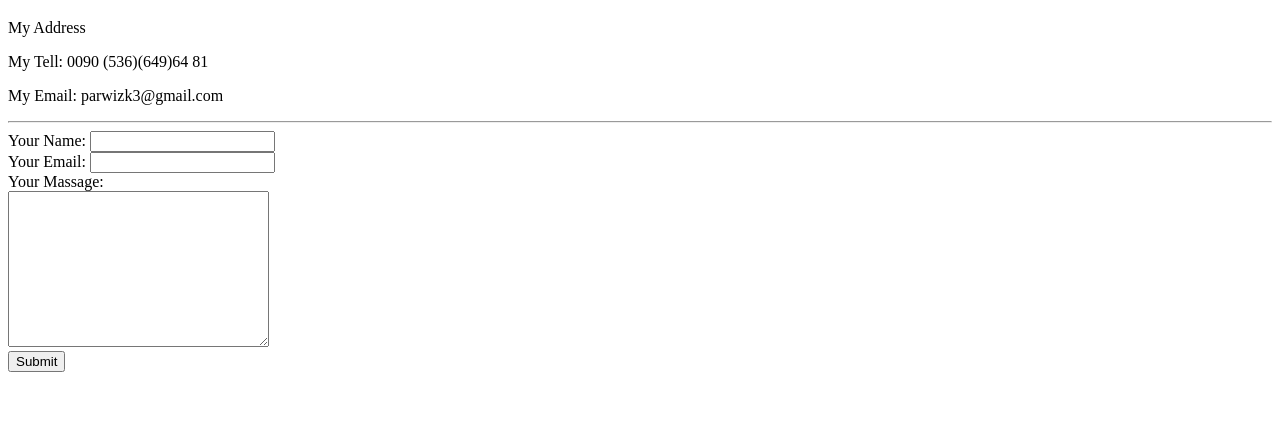
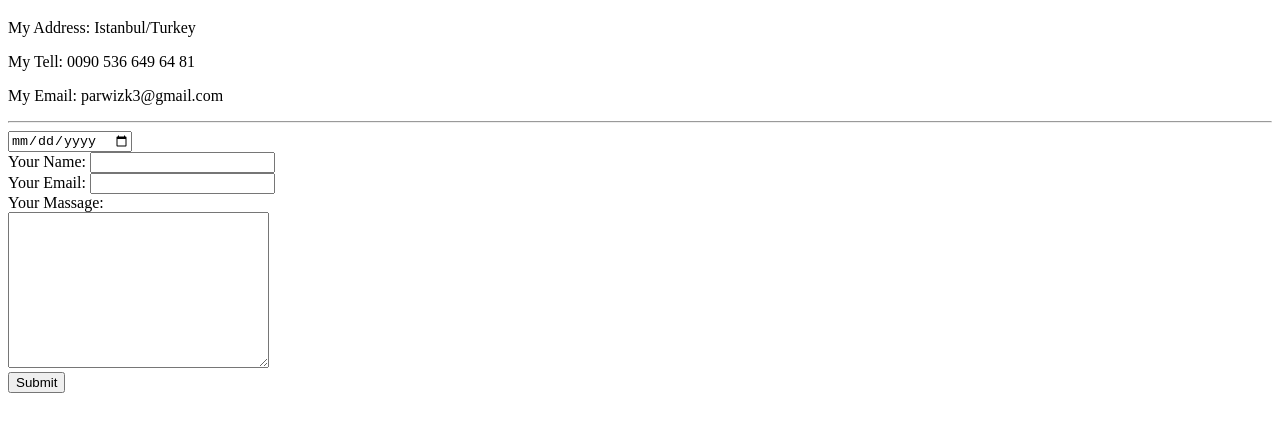
Before and after one commit to parwiz2021/cv, a plain HTML site: page contact-me.html in a window 1280 px wide. Shown: the part 61-492 px from the top of the page. Drawn offline with Linux system fonts and the light colour scheme.

Commit message:
Add files via upload

```diff
--- a/contact-me.html
+++ b/contact-me.html
@@ -8,11 +8,12 @@
 
 <body>
   <h1>My Contact Details </h1>
-  <p>My Address</p>
-  <p>My Tell: 0090 (536)(649)64 81</p>
+  <p>My Address: Istanbul/Turkey</p>
+  <p>My Tell: 0090 536 649 64 81</p>
   <p>My Email: parwizk3@gmail.com</p>
   <hr>
-  <form action="mailto:info@parwiz.com" method="post" enctype="text/plain">
+  <form action="mailto:parwizk3@gmail.com" method="post" enctype="text/plain">
+    <input type="date" name="" value=""><br>
     <label>Your Name:</label>
     <input type="text" name="YourName" value=""><br>
     <label>Your Email:</label>
```
